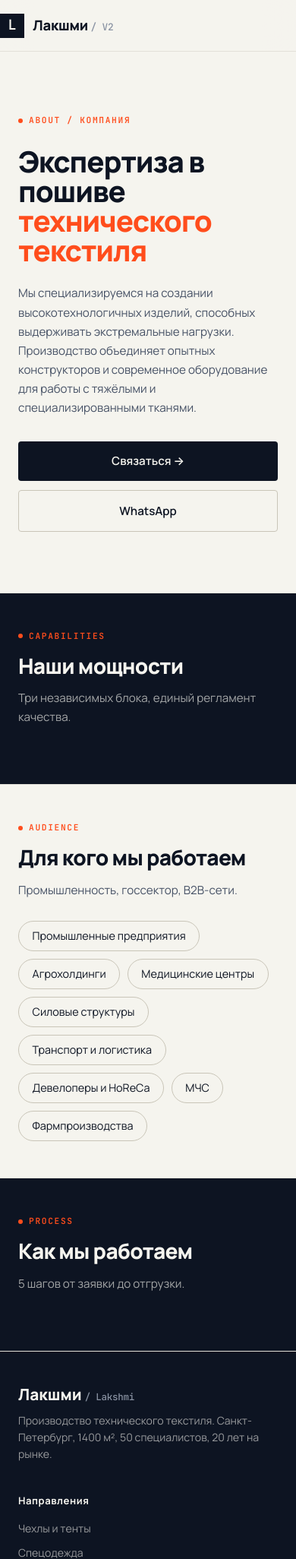
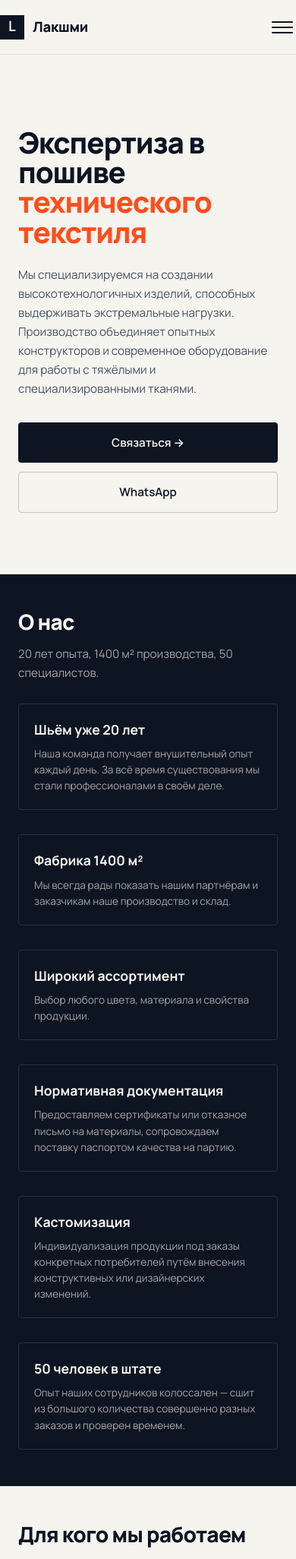
Before and after one commit to devabalacom/lakshmi-landing, a PHP site: page /pages/about-v2.html in a window 390 px wide. Shown: the top 2052 px of the page at 76% size. Run offline with PHP 8.4, Linux system fonts and the light colour scheme.

Commit message:
Remove all orange tag elements; fill О нас page with real content
- Removed all <div class="tag"> from all pages (section labels, hero tags)
- about-v2.html: filled 6 cards with content from original site
  (20 лет, 1400м², ассортимент, документация, кастомизация, 50 человек)
- about-v2.html: added mobile hamburger menu, fixed nav links to index.html
- about-v2.html: restored process steps
- about-cols grid updated to 3-column layout for 6 cards
- CSS: about-cols breakpoints adjusted (2-col at 700px, 3-col at 1000px)

Co-Authored-By: Claude Sonnet 4.6 <noreply@anthropic.com>

```diff
--- a/css/style-v2.css
+++ b/css/style-v2.css
@@ -425,8 +425,8 @@
             grid-template-columns: 1fr;
         }
 
-        @media (min-width: 800px) { .about-cols { grid-template-columns: repeat(2, 1fr); } }
-        @media (min-width: 1100px) { .about-cols { grid-template-columns: repeat(4, 1fr); } }
+        @media (min-width: 700px) { .about-cols { grid-template-columns: repeat(2, 1fr); } }
+        @media (min-width: 1000px) { .about-cols { grid-template-columns: repeat(3, 1fr); } }
 
         .pill-card {
             border: 1px solid rgba(245, 244, 238, 0.12);
--- a/index-v2.html
+++ b/index-v2.html
@@ -223,7 +223,6 @@
         <div class="shell">
             <div class="hero-grid">
                 <div>
-                    <div class="tag">v2 / Clean Engineering / Saint Petersburg</div>
                     <h1 class="hero-h1">
                         Производство <span class="accent">технического текстиля</span> для промышленности и&nbsp;бизнеса
                     </h1>
@@ -237,7 +236,6 @@
                 </div>
 
                 <div class="hero-side">
-                    <div class="tag" style="color: var(--accent);">Цифры производства</div>
                     <div class="stat-block">
                         <div class="stat"><div class="stat-value">20</div><div class="stat-label">лет<br>опыта</div></div>
                         <div class="stat"><div class="stat-value">1400</div><div class="stat-label">м²<br>фабрика</div></div>
--- a/index.html
+++ b/index.html
@@ -194,7 +194,6 @@
         <div class="shell">
             <div class="hero-grid">
                 <div>
-                    <div class="tag">Производство · Санкт-Петербург · с 2005 года</div>
                     <h1 class="hero-h1">
                         Производство <span class="accent">технического текстиля</span> для промышленности и&nbsp;бизнеса
                     </h1>
@@ -208,7 +207,6 @@
                 </div>
 
                 <div class="hero-side">
-                    <div class="tag" style="color: var(--accent);">Цифры производства</div>
                     <div class="stat-block">
                         <div class="stat"><div class="stat-value">20</div><div class="stat-label">лет<br>опыта</div></div>
                         <div class="stat"><div class="stat-value">1400</div><div class="stat-label">м²<br>фабрика</div></div>
--- a/pages/about-v2.html
+++ b/pages/about-v2.html
@@ -135,20 +135,47 @@
 <body>
     <nav class="nav">
         <div class="shell nav-row">
-            <a href="../index-v2.html" class="brand"><span class="brand-square">L</span><span>Лакшми <span class="mono" style="font-size: 0.7em; color: var(--mute);">/ V2</span></span></a>
+            <a href="../index.html" class="brand"><span class="brand-square">L</span><span>Лакшми</span></a>
             <div class="nav-links">
-                <a href="../index-v2.html#catalog">Направления</a>
+                <a href="../index.html#catalog">Направления</a>
                 <a href="about-v2.html">О нас</a>
-                <a href="../index-v2.html#process">Как работаем</a>
+                <a href="../index.html#process">Как работаем</a>
                 <a href="contacts-v2.html">Контакты</a>
             </div>
             <a href="tel:+74996477281" class="nav-cta">+7 499 647-72-81</a>
+            <button class="nav-burger" id="navBurger" aria-label="Меню" aria-expanded="false">
+                <span></span><span></span><span></span>
+            </button>
+        </div>
+        <div class="nav-mobile" id="navMobile">
+            <a href="../index.html#catalog" class="nav-mobile-link">Направления</a>
+            <a href="about-v2.html" class="nav-mobile-link">О нас</a>
+            <a href="../index.html#process" class="nav-mobile-link">Как работаем</a>
+            <a href="contacts-v2.html" class="nav-mobile-link">Контакты</a>
+            <a href="tel:+74996477281" class="nav-mobile-cta">+7 499 647-72-81</a>
         </div>
     </nav>
+    <script>
+        (function() {
+            var btn = document.getElementById('navBurger');
+            var menu = document.getElementById('navMobile');
+            btn.addEventListener('click', function() {
+                var open = menu.classList.toggle('open');
+                btn.classList.toggle('open', open);
+                btn.setAttribute('aria-expanded', open);
+            });
+            menu.querySelectorAll('a').forEach(function(a) {
+                a.addEventListener('click', function() {
+                    menu.classList.remove('open');
+                    btn.classList.remove('open');
+                    btn.setAttribute('aria-expanded', 'false');
+                });
+            });
+        })();
+    </script>
 
     <section class="hero-page">
         <div class="shell">
-            <div class="tag">about / компания</div>
             <h1 class="about-h1">Экспертиза в пошиве <span class="accent">технического текстиля</span></h1>
             <p class="hero-lead">Мы специализируемся на создании высокотехнологичных изделий, способных выдерживать экстремальные нагрузки. Производство объединяет опытных конструкторов и современное оборудование для работы с тяжёлыми и специализированными тканями.</p>
             <div class="hero-ctas" style="margin-top: 2rem;">
@@ -161,11 +188,16 @@
     <section class="section bg-dark">
         <div class="shell">
             <div class="section-head">
-                <div class="tag">capabilities</div>
-                <h2 class="section-h2">Наши мощности</h2>
-                <p class="section-sub">Три независимых блока, единый регламент качества.</p>
+                <h2 class="section-h2">О нас</h2>
+                <p class="section-sub">20 лет опыта, 1400 м² производства, 50 специалистов.</p>
             </div>
             <div class="about-cols">
+                <div class="pill-card"><h3>Шьём уже 20 лет</h3><p>Наша команда получает внушительный опыт каждый день. За всё время существования мы стали профессионалами в своём деле.</p></div>
+                <div class="pill-card"><h3>Фабрика 1400 м²</h3><p>Мы всегда рады показать нашим партнёрам и заказчикам наше производство и склад.</p></div>
+                <div class="pill-card"><h3>Широкий ассортимент</h3><p>Выбор любого цвета, материала и свойства продукции.</p></div>
+                <div class="pill-card"><h3>Нормативная документация</h3><p>Предоставляем сертификаты или отказное письмо на материалы, сопровождаем поставку паспортом качества на партию.</p></div>
+                <div class="pill-card"><h3>Кастомизация</h3><p>Индивидуализация продукции под заказы конкретных потребителей путём внесения конструктивных или дизайнерских изменений.</p></div>
+                <div class="pill-card"><h3>50 человек в штате</h3><p>Опыт наших сотрудников колоссален — сшит из большого количества совершенно разных заказов и проверен временем.</p></div>
             </div>
         </div>
     </section>
@@ -173,7 +205,6 @@
     <section class="section">
         <div class="shell">
             <div class="section-head">
-                <div class="tag">audience</div>
                 <h2 class="section-h2">Для кого мы работаем</h2>
                 <p class="section-sub">Промышленность, госсектор, B2B-сети.</p>
             </div>
@@ -193,11 +224,15 @@
     <section class="section bg-dark">
         <div class="shell">
             <div class="section-head">
-                <div class="tag">process</div>
                 <h2 class="section-h2">Как мы работаем</h2>
                 <p class="section-sub">5 шагов от заявки до отгрузки.</p>
             </div>
             <div class="process-grid">
+                <div class="step"><h3>Заявка</h3><p>ТЗ, чертежи или замеры по телефону / email / WhatsApp.</p></div>
+                <div class="step"><h3>Расчёт</h3><p>Согласовываем материалы, стоимость, срок. Образцы — курьером.</p></div>
+                <div class="step"><h3>Договор</h3><p>Документы, предоплата, запуск партии в работу.</p></div>
+                <div class="step"><h3>Производство</h3><p>Пошив и контроль качества. 1-2 дня на партию 50 шт.</p></div>
+                <div class="step"><h3>Доставка</h3><p>По РФ и СНГ ТК. Сопроводительные документы в комплекте.</p></div>
             </div>
         </div>
     </section>
--- a/pages/contacts-v2.html
+++ b/pages/contacts-v2.html
@@ -147,7 +147,6 @@
 
     <section class="hero-page">
         <div class="shell">
-            <div class="tag">contact / связь</div>
             <h1 class="contact-h1">Свяжитесь с нами <span class="accent">удобным способом</span></h1>
             <p class="hero-lead">Производство в Санкт-Петербурге, Литовская 12 к Д. Рабочие часы — Пн–Пт 9:00–18:00. Заявки принимаем круглосуточно через WhatsApp и email.</p>
         </div>
```
